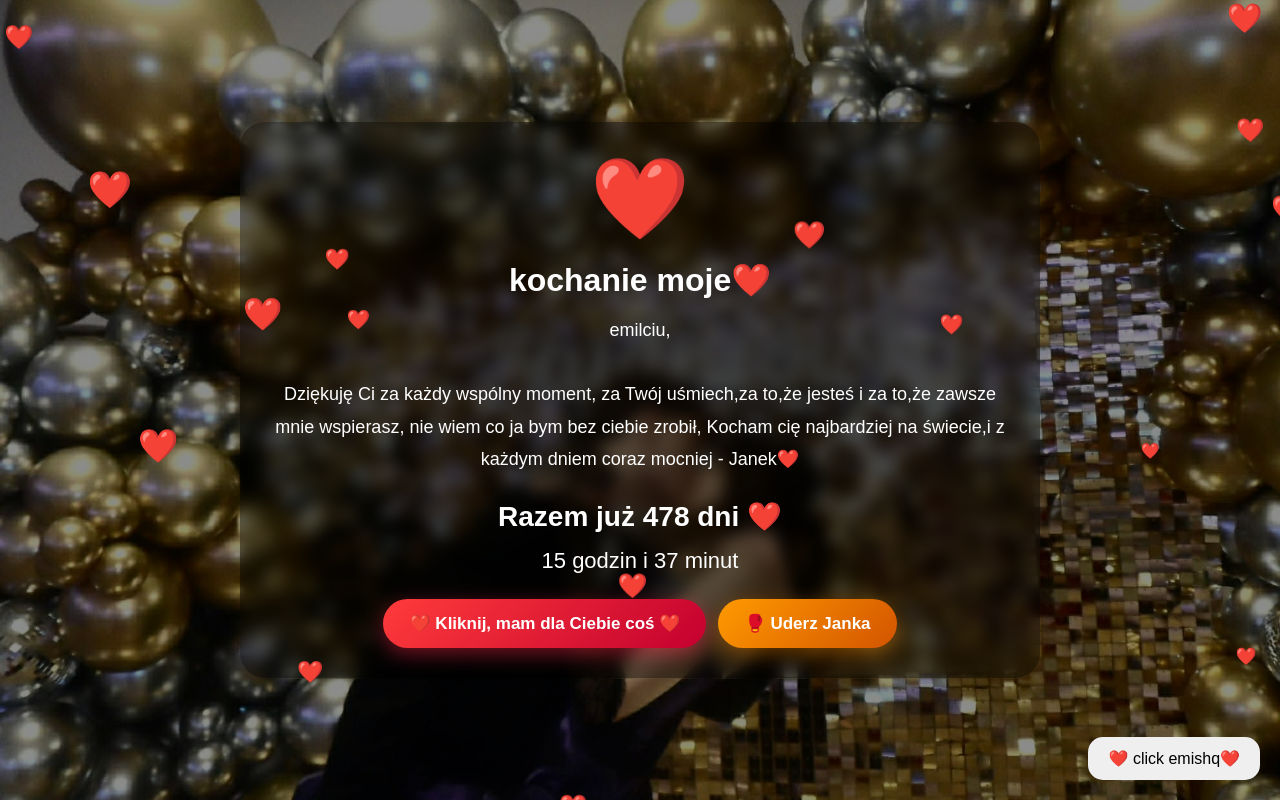
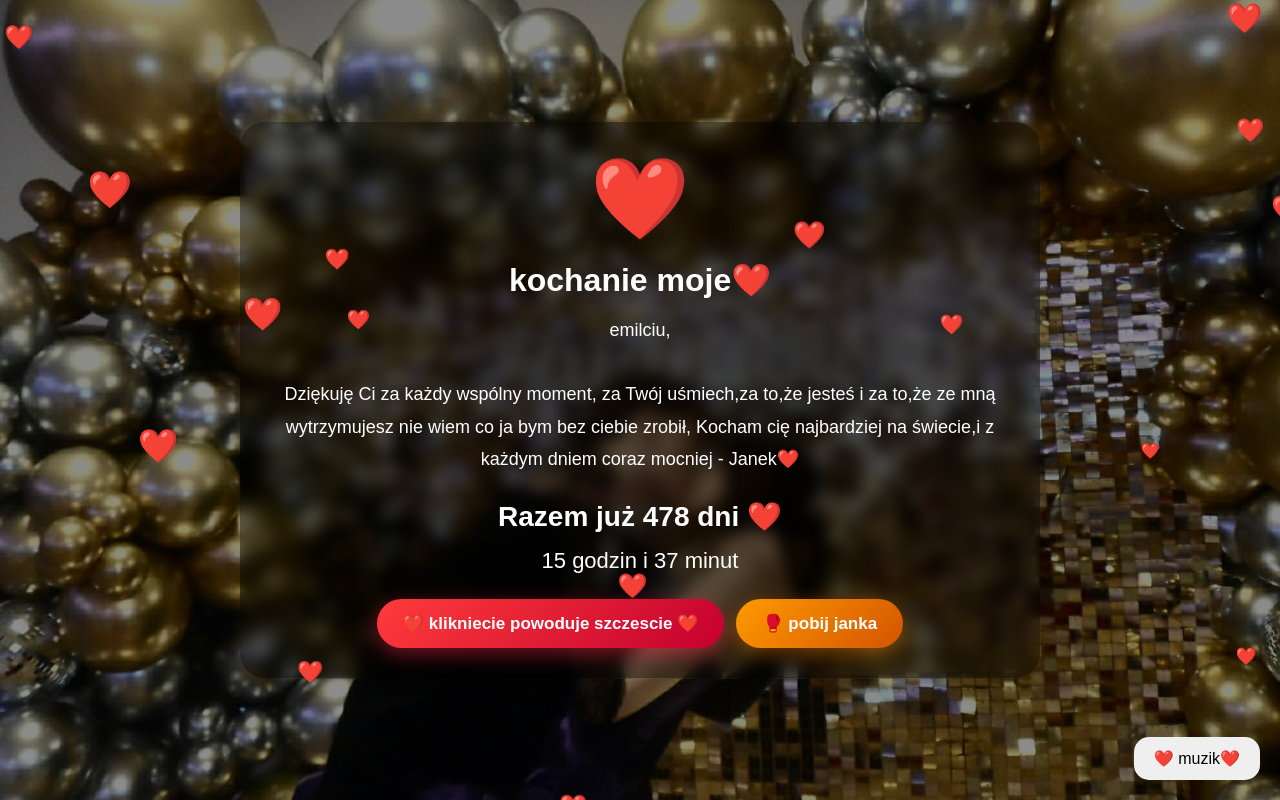
Before and after one commit to emishijanish/emishijanish, a plain HTML site: page index.html in a window 1280 px wide. Drawn offline with Linux system fonts and the light colour scheme.

Commit message:
Update index.html

```diff
--- a/index.html
+++ b/index.html
@@ -3,7 +3,7 @@
 <head>
 <meta charset="UTF-8">
 <meta name="viewport" content="width=device-width, initial-scale=1.0">
-<title>Kochana Emilciu ❤️</title>
+<title>kochana Emilciu ❤️</title>
 
 <style>
 *{
@@ -244,7 +244,7 @@ h1{
 
             Dziękuję Ci za każdy wspólny moment,
             za Twój uśmiech,za to,że jesteś i
-            za to,że zawsze mnie wspierasz,
+            za to,że ze mną wytrzymujesz
 
             nie wiem co ja bym bez ciebie zrobił,
             Kocham cię najbardziej na świecie,i z każdym
@@ -259,8 +259,8 @@ h1{
 
         <!-- NOWE: przycisk -->
         <div class="btn-row">
-            <button class="surprise-btn" id="openHeart">❤️ Kliknij, mam dla Ciebie coś ❤️</button>
-            <button class="surprise-btn open-game-btn" id="openGame">🥊 Uderz Janka</button>
+            <button class="surprise-btn" id="openHeart">❤️ klikniecie powoduje szczescie ❤️</button>
+            <button class="surprise-btn open-game-btn" id="openGame">🥊 pobij janka</button>
         </div>
 
     </div>
@@ -276,7 +276,7 @@ h1{
 <div id="gameOverlay">
     <button class="back-btn" id="closeGame">← Wróć</button>
     <div class="game">
-        <h2>🥊 Mechanizm bicia Janka</h2>
+        <h2>🥊 zlej janka po mordzie</h2>
         <div class="hp-row"><span>Janek</span><span id="hpText">100 / 100 HP</span></div>
         <div class="hp-bar"><div class="hp-fill" id="hpFill"></div></div>
 
@@ -289,7 +289,7 @@ h1{
         <div class="hits" id="hitsCount">Uderzenia: 0</div>
 
         <div class="gameover" id="gameOver">
-            <h3>💀 Koniec gry</h3>
+            <h3>💀 janek umarl</h3>
             <p id="gameOverText"></p>
             <button class="surprise-btn" id="playAgain">ZAGRAJ PONOWNIE</button>
         </div>
@@ -648,7 +648,7 @@ z-index:20;
 
 ">
 
-❤️ click emishq❤️
+❤️ muzik❤️
 
 </button>
 
```
